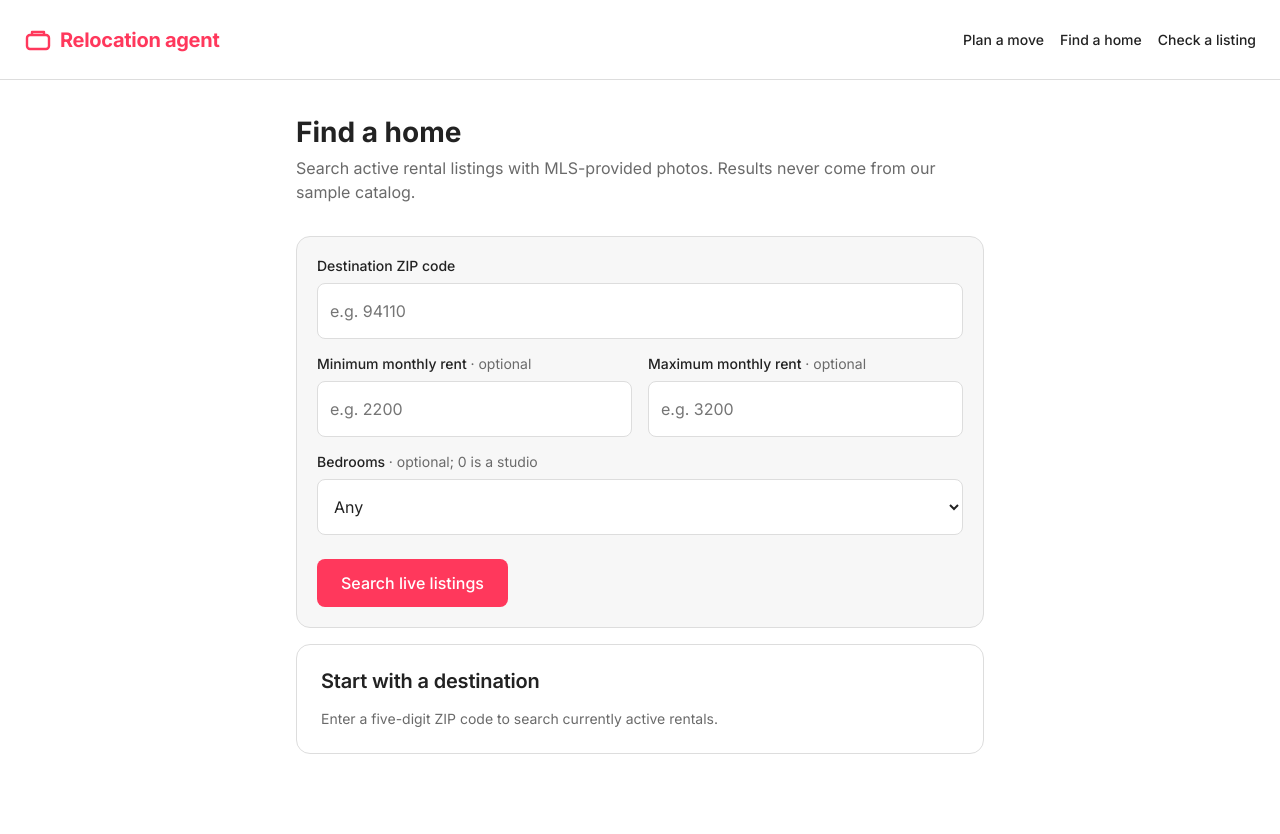
After one commit to jianiye-coder/relocation-agent, a FastAPI app: template moving_agent/web/templates/housing.html in a window 1280 px wide. The commit adds this page. Run offline with FastAPI, Linux system fonts and the light colour scheme; the template is opened without the code that fills it, so the values that code supplies are empty; some libraries are stand-ins or nearby versions.

Commit message:
Add MLS housing search and plan selection

```diff
--- a/moving_agent/web/app.py
+++ b/moving_agent/web/app.py
@@ -88,9 +88,6 @@ async def ensure_sid(request: Request, call_next):
 
 # Plain-language messages for fields whose raw validator text would confuse users.
 FIELD_MESSAGES = {
-    "candidate_addresses": "Add at most two candidate homes, one address per line.",
-    "commute_mode": "Choose drive, transit, walk or bicycle for the commute.",
-    "commute_departure_time": "Use a 24-hour time like 08:30 for when you leave.",
 }
 
 
@@ -201,6 +198,15 @@ async def run_turn(s: Session, prompt: str) -> None:
     s.chat.append({"role": "agent", "text": run.output.summary})
 
 
+def _candidate_home_results(intake: Intake) -> list[dict]:
+    """Populate decision data only for homes the user chose from Find a home."""
+    leave = home.departure_time(intake.move_date, intake.commute_departure_time)
+    return [{"address": address,
+             "commute": home.commute(address, intake.commute_destination, intake.commute_mode, departure=leave),
+             "schools": home.schools(address), "utilities": home.utilities(address)}
+            for address in intake.candidate_addresses]
+
+
 @app.post("/plan", response_class=HTMLResponse)
 async def plan(
     request: Request,
@@ -229,10 +235,6 @@ async def plan(
     vehicles: list[str] = Form(default=[]),
     lease_end: str = Form(""),
     monthly_rent: str = Form(""),
-    candidate_addresses: str = Form(""),
-    commute_destination: str = Form(""),
-    commute_mode: str = Form("drive"),
-    commute_departure_time: str = Form(""),
 ):
     from_zip, to_zip, distance_miles, geo_errors = _fill_from_addresses(
         from_address, to_address, from_zip.strip(), to_zip.strip(), distance_miles.strip()
@@ -250,9 +252,6 @@ async def plan(
             inventory_text=inventory_text, household_size=household_size,
             pets=[p.strip() for p in pets.split(",") if p.strip()], vehicles=vehicles,
             lease_end=lease_end or None, monthly_rent=int(monthly_rent) if monthly_rent.strip() else None,
-            candidate_addresses=[a.strip() for a in candidate_addresses.splitlines() if a.strip()],
-            commute_destination=commute_destination.strip(), commute_mode=commute_mode.lower(),
-            commute_departure_time=commute_departure_time.strip(),
         )
     except (ValidationError, ValueError) as exc:
         errs = exc.errors() if isinstance(exc, ValidationError) else [{"loc": ("form",), "msg": str(exc)}]
@@ -266,11 +265,7 @@ async def plan(
             intake = intake.model_copy(update={"volume_cuft": max(20, min(3000, inventory.total_cuft)), "weight_lbs": inventory.total_lbs})
 
     sid = request.state.sid
-    leave = home.departure_time(intake.move_date, intake.commute_departure_time)
-    home_results = [{"address": address,
-                     "commute": home.commute(address, intake.commute_destination, intake.commute_mode, departure=leave),
-                     "schools": home.schools(address), "utilities": home.utilities(address)}
-                    for address in intake.candidate_addresses]
+    home_results = _candidate_home_results(intake)
     deps = AgentDeps(intake=intake, sources=SOURCES, inventory=inventory, home_results=home_results)
     s = Session(sid=sid, intake=intake, deps=deps, used_llm=model_configured())
     rid = uuid.uuid4().hex[:12]
@@ -309,6 +304,7 @@ def show_plan(request: Request, rid: str):
         "model": pick_model(), "inventory": d.inventory, "vehicle_options": d.vehicle_options,
         "true_cost": d.true_cost, "timeline": d.timeline, "listing_checks": d.listing_checks,
         "home_results": d.home_results,
+        "home_selected": request.query_params.get("home_selected") == "1",
         "adapter_errors": [e for src in d.sources if hasattr(src, "errors") for e in src.errors(d.intake)],
     })
 
@@ -328,6 +324,75 @@ def listing_check_form(request: Request):
     return templates.TemplateResponse(request, "listing_check.html", {"result": None, "form": {}})
 
 
+# ---- housing search ----
+
+def _housing_filters(zip_code: str, min_rent: str, max_rent: str, bedrooms: str) -> tuple[dict, list[str]]:
+    """Validate browser query strings before sending only the requested filters to the MLS."""
+    errors: list[str] = []
+    values: dict[str, int | str | None] = {"zip_code": zip_code.strip(), "min_rent": None, "max_rent": None, "bedrooms": None}
+    for key, raw, label in (("min_rent", min_rent, "minimum rent"), ("max_rent", max_rent, "maximum rent"), ("bedrooms", bedrooms, "bedrooms")):
+        if not raw.strip():
+            continue
+        try:
+            values[key] = int(raw)
+        except ValueError:
+            errors.append(f"Enter a whole number for {label}.")
+    if values["min_rent"] is not None and values["max_rent"] is not None and values["min_rent"] > values["max_rent"]:
+        errors.append("Minimum rent cannot be higher than maximum rent.")
+    if values["bedrooms"] is not None and not 0 <= values["bedrooms"] <= 10:
+        errors.append("Bedrooms must be between 0 and 10.")
+    return values, errors
+
+
+@app.get("/housing", response_class=HTMLResponse)
+def housing(request: Request, zip_code: str = "", min_rent: str = "", max_rent: str = "", bedrooms: str = "",
+            rid: str = "", commute_destination: str = "", commute_mode: str = "drive", commute_departure_time: str = ""):
+    plan_session = _session(rid, request) if rid else None
+    if plan_session and not zip_code:
+        zip_code = plan_session.intake.to_zip
+    filters, errors = _housing_filters(zip_code, min_rent, max_rent, bedrooms)
+    searched = bool(zip_code.strip())
+    results = None
+    if searched and not errors:
+        results = home.rental_listings(**filters)
+    return templates.TemplateResponse(request, "housing.html", {
+        "filters": {"zip_code": zip_code, "min_rent": min_rent, "max_rent": max_rent, "bedrooms": bedrooms},
+        "errors": errors, "searched": searched, "results": results, "rid": rid,
+        "commute": {"destination": commute_destination, "mode": commute_mode, "departure_time": commute_departure_time},
+        "saved_addresses": plan_session.intake.candidate_addresses if plan_session else [],
+    })
+
+
+@app.post("/housing/{rid}/select")
+def select_candidate_home(request: Request, rid: str, address: str = Form(...), commute_destination: str = Form(""),
+                          commute_mode: str = Form("drive"), commute_departure_time: str = Form("")):
+    """Attach one Find-a-home result to the current move plan (at most two)."""
+    s = _session(rid, request)
+    address = address.strip()
+    if not address:
+        raise HTTPException(422, "Choose a home first.")
+    if commute_mode not in {"drive", "transit", "walk", "bicycle"}:
+        raise HTTPException(422, "Choose drive, transit, walk or bicycle for the commute.")
+    if commute_departure_time:
+        try:
+            from datetime import time
+            time.fromisoformat(commute_departure_time)
+        except ValueError as exc:
+            raise HTTPException(422, "Use a 24-hour time like 08:30 for when you leave.") from exc
+    addresses = s.intake.candidate_addresses
+    if address not in addresses and len(addresses) >= 2:
+        raise HTTPException(422, "Your plan already has two candidate homes.")
+    updated = s.intake.model_copy(update={
+        "candidate_addresses": addresses if address in addresses else [*addresses, address],
+        "commute_destination": commute_destination.strip(), "commute_mode": commute_mode,
+        "commute_departure_time": commute_departure_time,
+    })
+    s.intake = updated
+    s.deps.intake = updated
+    s.deps.home_results = _candidate_home_results(updated)
+    return RedirectResponse(f"/plan/{rid}?home_selected=1", status_code=303)
+
+
 @app.post("/listing-check", response_class=HTMLResponse)
 def listing_check(request: Request, text: str = Form(...), price_usd: str = Form(""), bedrooms: str = Form(""), address: str = Form("")):
     result = check_listing_rules(text, int(price_usd) if price_usd.strip() else None,
--- a/moving_agent/web/templates/base.html
+++ b/moving_agent/web/templates/base.html
@@ -83,6 +83,7 @@
   .badge.warn { color: var(--error); }
   .errors { border: 1px solid var(--error); border-radius: var(--r-md); color: var(--error); padding: 16px 24px; margin: 0 0 24px; font-size: 14px; }
   .errors ul { margin: 8px 0 0; padding-left: 18px; }
+  .success { border: 1px solid var(--ink); border-radius: var(--r-md); padding: 12px 16px; margin: 0 0 24px; font-size: 14px; font-weight: 500; }
 
   .line { display: grid; grid-template-columns: 1fr auto; gap: 4px 16px; padding: 12px 0; border-top: 1px solid var(--hairline-soft); }
   .line:first-child { border-top: 0; }
@@ -124,6 +125,32 @@
   .pills form { margin: 0; }
   .sr-only { position: absolute; width: 1px; height: 1px; overflow: hidden; clip: rect(0 0 0 0); }
   code { background: var(--surface-strong); border-radius: 4px; padding: 1px 5px; font-size: 13px; }
+
+  /* ---------- Housing search ---------- */
+  .housing-search { padding: 20px; border: 1px solid var(--hairline); border-radius: var(--r-md); background: var(--surface-soft); }
+  .housing-search .field:last-of-type { margin-bottom: 0; }
+  .commute-fields { border: 0; margin: 24px 0 0; padding: 16px 0 0; border-top: 1px solid var(--hairline); }
+  .commute-fields legend { padding: 0; font-size: 16px; font-weight: 600; }
+  .home-list { display: grid; gap: 12px; }
+  .home-card { display: grid; grid-template-columns: 1fr auto; gap: 8px 16px; padding: 16px; border: 1px solid var(--hairline); border-radius: var(--r-md); background: var(--canvas); }
+  .home-card.has-photo { grid-template-columns: 152px minmax(0, 1fr) auto; }
+  .home-media { position: relative; grid-row: span 3; min-height: 152px; overflow: hidden; border-radius: var(--r-sm); background: var(--surface-strong); }
+  .home-media img { width: 100%; height: 100%; object-fit: cover; display: block; }
+  .photo-count { position: absolute; right: 8px; bottom: 8px; border-radius: var(--r-full); padding: 3px 8px; color: #fff; background: rgba(34,34,34,.82); font-size: 11px; font-weight: 600; }
+  .home-main { min-width: 0; }
+  .home-card h3 { overflow-wrap: anywhere; }
+  .home-card p { margin: 4px 0 0; }
+  .home-rent { align-self: start; margin: 0 !important; font-size: 20px; font-weight: 600; font-variant-numeric: tabular-nums; white-space: nowrap; }
+  .home-rent span { font-size: 13px; font-weight: 400; color: var(--muted); }
+  .home-fresh { grid-column: 1 / -1; }
+  .home-select { grid-column: 1 / -1; margin: 0; }
+  .home-card.has-photo .home-fresh { grid-column: 2 / -1; }
+  .home-card.has-photo .home-select { grid-column: 2 / -1; }
+  .home-gallery, .home-no-photo, .home-disclaimer { grid-column: 1 / -1; margin: 0; }
+  .home-gallery summary { cursor: pointer; font-size: 14px; font-weight: 500; }
+  .home-gallery > div { display: grid; grid-template-columns: repeat(3, 1fr); gap: 8px; margin-top: 12px; }
+  .home-gallery img { width: 100%; aspect-ratio: 1.25; object-fit: cover; border-radius: var(--r-sm); }
+  .home-disclaimer { font-size: 12px; }
 
 
   /* ---------- Plan page: options ---------- */
@@ -238,6 +265,12 @@
     main { padding-top: 24px; }
     .actions .btn { width: 100%; }
     .card { padding: 16px; }
+    .housing-search { padding: 16px; }
+    .home-card.has-photo { grid-template-columns: 112px minmax(0, 1fr); }
+    .home-media { grid-row: span 2; min-height: 112px; }
+    .home-card.has-photo .home-rent { grid-column: 2; }
+    .home-card.has-photo .home-fresh { grid-column: 1 / -1; }
+    .home-gallery > div { grid-template-columns: repeat(2, 1fr); }
   }
 </style>
 </head>
@@ -247,7 +280,7 @@
     <svg viewBox="0 0 28 28" aria-hidden="true"><rect x="3" y="9" width="22" height="14" rx="3" fill="none" stroke="currentColor" stroke-width="2.4"/><path d="M8 9V6h12v3" fill="none" stroke="currentColor" stroke-width="2.4" stroke-linejoin="round"/></svg>
     Relocation agent
   </a>
-  <nav class="top-links"><a href="/">Plan a move</a><a href="/listing-check">Check a listing</a></nav>
+  <nav class="top-links"><a href="/">Plan a move</a><a href="/housing">Find a home</a><a href="/listing-check">Check a listing</a></nav>
 </header>
 <main>{% block content %}{% endblock %}</main>
 <script>
--- /dev/null
+++ b/moving_agent/web/templates/housing.html
@@ -0,0 +1,62 @@
+{% extends "base.html" %}
+{% block title %}Find a home · Relocation agent{% endblock %}
+{% block content %}
+<h1>Find a home</h1>
+<p class="lead">Search active rental listings with MLS-provided photos. Results never come from our sample catalog.</p>
+
+<form class="housing-search" method="get" action="/housing" role="search" aria-label="Search rental listings">
+  {% if rid %}<input type="hidden" name="rid" value="{{ rid }}">{% endif %}
+  <div class="field"><label for="zip_code">Destination ZIP code</label><input id="zip_code" name="zip_code" inputmode="numeric" pattern="[0-9]{5}" maxlength="5" autocomplete="postal-code" required value="{{ filters.zip_code }}" placeholder="e.g. 94110"></div>
+  <div class="row">
+    <div class="field"><label for="min_rent">Minimum monthly rent <span class="hint">· optional</span></label><input id="min_rent" name="min_rent" inputmode="numeric" min="0" value="{{ filters.min_rent }}" placeholder="e.g. 2200"></div>
+    <div class="field"><label for="max_rent">Maximum monthly rent <span class="hint">· optional</span></label><input id="max_rent" name="max_rent" inputmode="numeric" min="0" value="{{ filters.max_rent }}" placeholder="e.g. 3200"></div>
+  </div>
+  <div class="field"><label for="bedrooms">Bedrooms <span class="hint">· optional; 0 is a studio</span></label><select id="bedrooms" name="bedrooms"><option value="">Any</option>{% for n in range(0, 5) %}<option value="{{ n }}"{% if filters.bedrooms == n|string %} selected{% endif %}>{{ "Studio" if n == 0 else n ~ " bedroom" ~ ("s" if n != 1 else "") }}</option>{% endfor %}</select></div>
+  {% if rid %}
+  <fieldset class="commute-fields"><legend>Compare commute <span class="hint">· optional</span></legend>
+    <div class="field"><label for="commute_destination">Work or school destination</label><input id="commute_destination" name="commute_destination" value="{{ commute.destination }}" placeholder="Address, city, state"></div>
+    <div class="row"><div class="field"><label for="commute_mode">Commute mode</label><select id="commute_mode" name="commute_mode">{% for mode in ["drive", "transit", "walk", "bicycle"] %}<option value="{{ mode }}"{% if commute.mode == mode %} selected{% endif %}>{{ mode|capitalize }}</option>{% endfor %}</select></div><div class="field"><label for="commute_departure_time">Leave at <span class="hint">· optional</span></label><input id="commute_departure_time" name="commute_departure_time" type="time" value="{{ commute.departure_time }}"></div></div>
+  </fieldset>
+  {% endif %}
+  <div class="actions"><button class="btn btn-primary" type="submit" data-busy="Searching live listings…">Search live listings</button></div>
+</form>
+
+{% if errors %}<div class="errors" role="alert"><ul>{% for error in errors %}<li>{{ error }}</li>{% endfor %}</ul></div>{% endif %}
+
+{% if results %}
+  {% if results.available %}
+    <section class="block housing-results" aria-live="polite">
+      <h2>{{ results.listings|length }} active listing{{ "s" if results.listings|length != 1 }} near {{ filters.zip_code }}</h2>
+      <p class="muted section-lead">Source: {{ results.source }} · checked {{ results.fetched_at|checked }}. Listing availability can change; confirm with the property before applying or paying.</p>
+      {% if results.listings %}
+        <div class="home-list">
+        {% for home in results.listings %}
+          <article class="home-card{% if home.photos %} has-photo{% endif %}">
+            {% if home.photos %}
+            <div class="home-media"><img src="{{ home.photos[0] }}" alt="MLS photo of {{ home.address }}" loading="lazy">{% if home.photos|length > 1 %}<span class="photo-count">{{ home.photos|length }} photos</span>{% endif %}</div>
+            {% endif %}
+            <div class="home-main"><h3>{{ home.address }}</h3><p class="muted">{{ home.property_type or "Rental home" }}{% if home.bedrooms is not none %} · {{ "Studio" if home.bedrooms == 0 else home.bedrooms ~ " bed" }}{% endif %}{% if home.bathrooms is not none %} · {{ home.bathrooms }} bath{% endif %}{% if home.square_feet %} · {{ "{:,}".format(home.square_feet) }} sq ft{% endif %}</p></div>
+            <p class="home-rent">{% if home.rent is not none %}${{ "{:,}".format(home.rent) }}<span>/mo</span>{% else %}Rent unavailable{% endif %}</p>
+            <p class="muted home-fresh">{% if home.listed_date %}Listed {{ home.listed_date[:10] }}{% endif %}{% if home.days_on_market is not none %} · {{ home.days_on_market }} day{{ "s" if home.days_on_market != 1 }} on market{% endif %}</p>
+            {% if rid %}
+              <form class="home-select" method="post" action="/housing/{{ rid }}/select" data-busy="Adding this home to your plan…">
+                <input type="hidden" name="address" value="{{ home.address }}"><input type="hidden" name="commute_destination" value="{{ commute.destination }}"><input type="hidden" name="commute_mode" value="{{ commute.mode }}"><input type="hidden" name="commute_departure_time" value="{{ commute.departure_time }}">
+                {% if home.address in saved_addresses %}<button class="btn btn-secondary btn-sm" type="button" disabled>Added to your plan</button>{% elif saved_addresses|length >= 2 %}<button class="btn btn-secondary btn-sm" type="button" disabled>Your plan has 2 homes</button>{% else %}<button class="btn btn-secondary btn-sm" type="submit">Add to my move plan</button>{% endif %}
+              </form>
+            {% endif %}
+            {% if home.photos|length > 1 %}<details class="home-gallery"><summary>View all {{ home.photos|length }} MLS photos</summary><div>{% for photo in home.photos[1:] %}<img src="{{ photo }}" alt="Additional MLS photo of {{ home.address }}" loading="lazy">{% endfor %}</div></details>{% elif not home.photos %}<p class="muted home-no-photo">No MLS photo was supplied for this listing.</p>{% endif %}
+            {% if home.disclaimer %}<p class="muted home-disclaimer">{{ home.disclaimer }}</p>{% endif %}
+          </article>
+        {% endfor %}
+        </div>
+      {% else %}
+        <div class="card"><h3>No active listings match those filters</h3><p class="muted" style="margin:8px 0 0">Try a nearby ZIP, a higher maximum rent, or any number of bedrooms.</p></div>
+      {% endif %}
+    </section>
+  {% else %}
+    <div class="errors" role="alert">{{ results.message }} · {{ results.source }}</div>
+  {% endif %}
+{% elif not searched %}
+  <div class="card"><h2>Start with a destination</h2><p class="muted" style="margin:8px 0 0">Enter a five-digit ZIP code to search currently active rentals.</p></div>
+{% endif %}
+{% endblock %}
--- a/moving_agent/web/templates/plan.html
+++ b/moving_agent/web/templates/plan.html
@@ -211,10 +211,11 @@
   {% endfor %}
 </section>
 {% endif %}
-{% if home_results %}<section class="block"><h2>Candidate homes</h2>{% for home in home_results %}<div class="card"><h3>{{ home.address }}</h3>
+{% if home_selected %}<p class="success" role="status">Home added to your plan. We updated its decision data below.</p>{% endif %}
+{% if home_results %}<section class="block"><h2>Homes you’re comparing</h2>{% for home in home_results %}<div class="card"><h3>{{ home.address }}</h3>
 <p class="muted">Commute: {% if home.commute.available %}{{ home.commute.minutes }} min · {{ home.commute.miles }} mi{% if home.commute.departure %} · leaving {{ home.commute.departure|clock }}{% endif %}{% else %}{{ home.commute.message }}{% endif %} · {{ home.commute.source }}{% if home.commute.fetched_at %} · checked {{ home.commute.fetched_at|checked }}{% endif %}</p>
 <p class="muted">Schools: {{ home.schools.message }} · {{ home.schools.source }}</p>
 <p class="muted">Internet: {{ home.utilities.broadband.message }} · {{ home.utilities.broadband.source }}</p>
 <p class="muted">Electricity: {{ home.utilities.electricity.message }} · {{ home.utilities.electricity.source }}</p></div>{% endfor %}</section>{% endif %}
-<div class="actions"><a class="btn btn-secondary" href="/">Start over</a></div>
+<div class="actions"><a class="btn btn-secondary" href="/housing?zip_code={{ intake.to_zip }}&rid={{ rid }}">Find a home in {{ intake.to_zip }}</a><a class="btn btn-secondary" href="/">Start over</a></div>
 {% endblock %}
```
Also changed, not shown: moving_agent/home.py (+55 -0 lines), moving_agent/web/templates/intake.html (+0 -10 lines), tests/conftest.py (+1 -1 lines), tests/test_home.py (+43 -1 lines), tests/test_web.py (+57 -36 lines), README.md, 1 other file.
